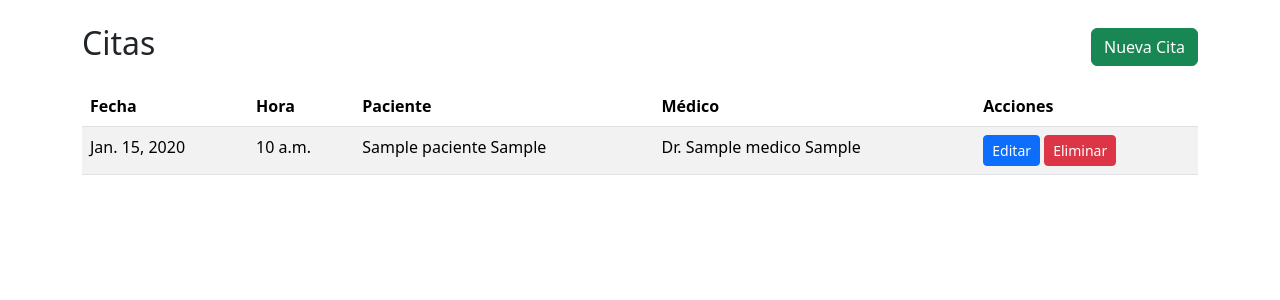
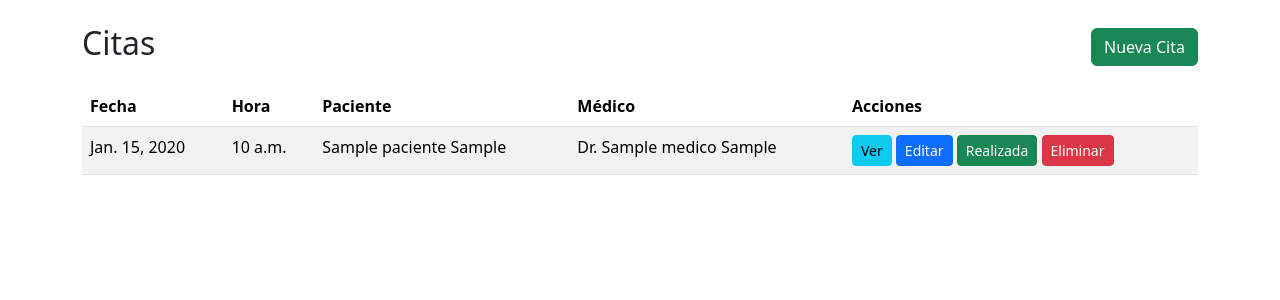
Before and after one commit to xduar/ProyectoFinal_Equipo5, a Django app: page /citas/ in a window 1280 px wide. Shown: the part 56-356 px from the top of the page. Run offline with Django 5.2, Linux system fonts and the light colour scheme; tables that the repository leaves empty hold one stand-in row (values such as "Sample post"); some libraries are stand-ins or nearby versions.

Commit message:
se agrego mas acciones en cita

```diff
--- a/SistemaClinico/clinica/templates/clinica/cita_list.html
+++ b/SistemaClinico/clinica/templates/clinica/cita_list.html
@@ -26,7 +26,14 @@
         <td>{{ cita.paciente }}</td>
         <td>{{ cita.medico }}</td>
         <td>
+          <a class="btn btn-sm btn-info" href="{% url 'clinica:cita_detail' cita.pk %}">Ver</a>
           <a class="btn btn-sm btn-primary" href="{% url 'clinica:cita_update' cita.pk %}">Editar</a>
+          <form action="{% url 'clinica:cita_completar' cita.pk %}" method="post" class="d-inline">
+            {% csrf_token %}
+            <button type="submit" class="btn btn-sm btn-success" onclick="return confirm('¿Confirmar que la consulta fue realizada?')">
+              Realizada
+            </button>
+          </form>
           <a class="btn btn-sm btn-danger" href="{% url 'clinica:cita_delete' cita.pk %}">Eliminar</a>
         </td>
       </tr>
--- a/SistemaClinico/clinica/urls.py
+++ b/SistemaClinico/clinica/urls.py
@@ -22,4 +22,5 @@ urlpatterns = [
     path('citas/<int:pk>/editar/', views.CitaUpdateView.as_view(), name='cita_update'),
     path('citas/<int:pk>/eliminar/', views.CitaDeleteView.as_view(), name='cita_delete'),
     path('citas/<int:pk>/', views.CitaDetailView.as_view(), name='cita_detail'),
+    path('citas/<int:pk>/completar/', views.cita_completar, name='cita_completar'),
 ]
--- a/SistemaClinico/clinica/views.py
+++ b/SistemaClinico/clinica/views.py
@@ -88,6 +88,9 @@ class CitaListView(generic.ListView):
     template_name = 'clinica/cita_list.html'
     context_object_name = 'citas'
 
+    def get_queryset(self):
+        return super().get_queryset().order_by('fecha', 'hora')
+
 
 class CitaCreateView(generic.CreateView):
     model = Cita
@@ -112,3 +115,9 @@ class CitaDeleteView(generic.DeleteView):
 class CitaDetailView(generic.DetailView):
     model = Cita
     template_name = 'clinica/cita_detail.html'
+
+def cita_completar(request, pk):
+    if request.method == 'POST':
+        cita = get_object_or_404(Cita, pk=pk)
+        cita.delete()
+        return redirect('clinica:cita_list')
```
